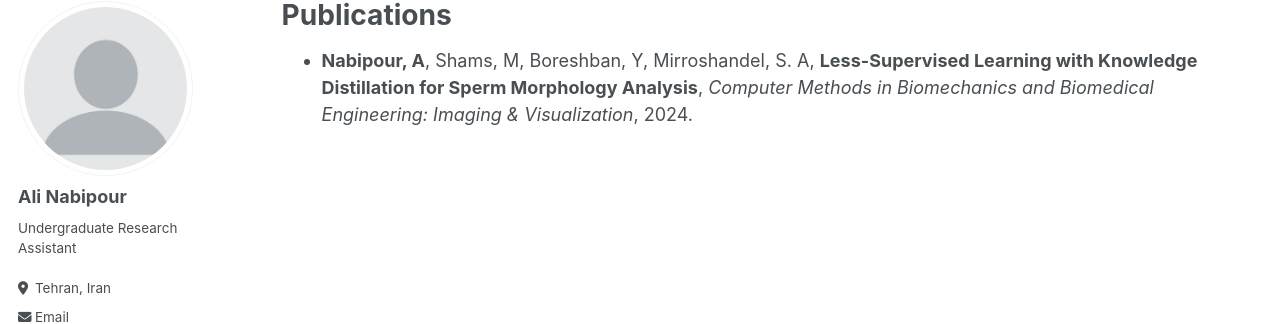
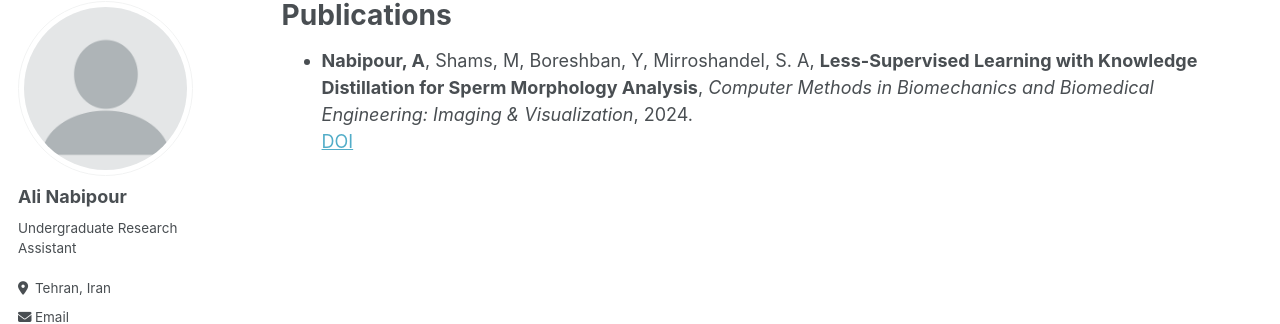
Before and after one commit to eyenpi/eyenpi.github.io, a Jekyll site: the page built from _pages/publications.md, in a window 1280 px wide. Shown: the part 105-429 px from the top of the page. Built offline with Jekyll 4.4.1, drawn with Linux system fonts in a browser that asks for light colours.

Commit message:
Update publications.md

```diff
--- a/_pages/publications.md
+++ b/_pages/publications.md
@@ -7,4 +7,5 @@ redirect_from:
 - /Publications
 ---
 
-- <b>Nabipour, A</b>, Shams, M, Boreshban, Y, Mirroshandel, S. A, <b>	Less-Supervised Learning with Knowledge Distillation for Sperm Morphology Analysis</b>, <i>Computer Methods in Biomechanics and Biomedical Engineering: Imaging & Visualization</i>, 2024.
+- **Nabipour, A**, Shams, M, Boreshban, Y, Mirroshandel, S. A, **Less-Supervised Learning with Knowledge Distillation for Sperm Morphology Analysis**, *Computer Methods in Biomechanics and Biomedical Engineering: Imaging & Visualization*, 2024. \
+[DOI](https://doi.org/10.1080/21681163.2024.2347978)
```
